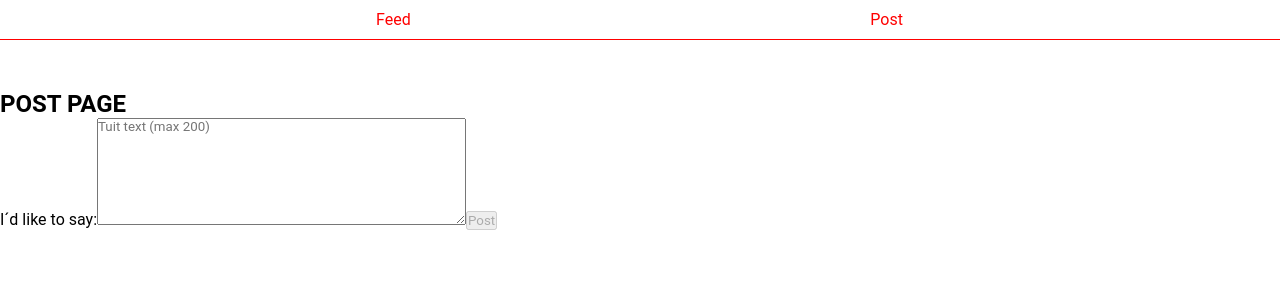
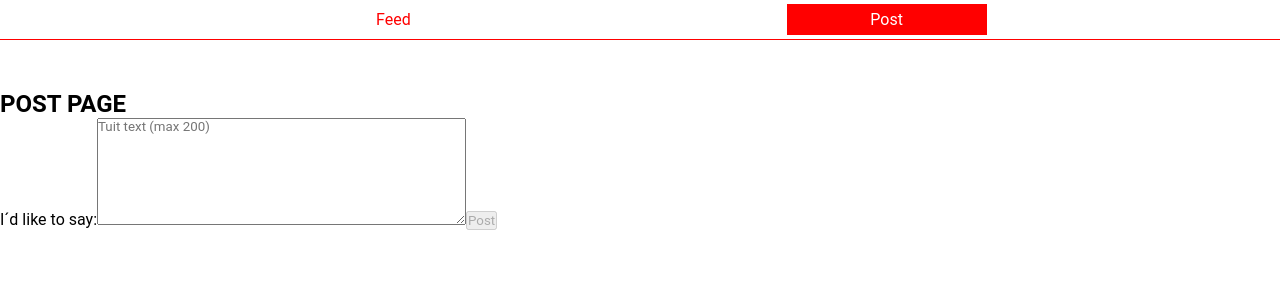
Before and after one commit to AlvaroCabero/w08-ch2-yeray-alvaro-next-tuitah, a Next.js app: page /post in a window 1280 px wide. Shown: the top 300 px of the page. Built offline with nearby package versions, Linux system fonts and the light colour scheme.

Commit message:
Add marked navigator

```diff
--- a/components/Header/Header.js
+++ b/components/Header/Header.js
@@ -1,13 +1,25 @@
 import Link from "next/link";
 import style from "./Header.module.css";
 
-const Header = () => (
+const Header = ({ isWhere }) => (
   <ul className={style.navbar}>
     <Link href="/" passHref>
-      <li className={style.navbar__element}>Feed</li>
+      <li
+        className={`${style.navbar__element} ${
+          isWhere ? `${style.active}` : ""
+        }`}
+      >
+        Feed
+      </li>
     </Link>
     <Link href="/post" passHref>
-      <li className={style.navbar__element}>Post</li>
+      <li
+        className={`${style.navbar__element} ${
+          isWhere ? "" : `${style.active}`
+        }`}
+      >
+        Post
+      </li>
     </Link>
   </ul>
 );
--- a/components/Header/Header.module.css
+++ b/components/Header/Header.module.css
@@ -22,3 +22,8 @@
   background-color: red;
   color: white;
 }
+
+.active {
+  background-color: red;
+  color: white;
+}
--- a/components/TuitForm/tuitForm.js
+++ b/components/TuitForm/tuitForm.js
@@ -12,6 +12,8 @@ const Form = () => {
   const [tuitData, setTuitData] = useState(initialValues);
 
   const [isDisabled, setIsDisabled] = useState(true);
+
+  console.log(router.pathname);
 
   const changeData = (event) => {
     setTuitData({
--- a/package.json
+++ b/package.json
@@ -12,10 +12,12 @@
   "dependencies": {
     "@fontsource/roboto": "^4.5.1",
     "axios": "^0.24.0",
+    "javascript-time-ago": "^2.3.10",
     "next": "latest",
     "prop-types": "^15.7.2",
     "react": "^17.0.2",
     "react-dom": "^17.0.2",
+    "react-time-ago": "^7.1.3",
     "uuid": "^8.3.2"
   },
   "devDependencies": {
--- a/pages/_app.js
+++ b/pages/_app.js
@@ -1,16 +1,19 @@
 import "../styles/global.css";
 import Head from "next/head";
+import { useRouter } from "next/router";
 import Header from "../components/Header/Header";
 import style from "../styles/App.module.css";
 
 export default function MyApp({ Component, pageProps }) {
+  const router = useRouter();
+
   return (
     <div className={style.app}>
       <Head>
         <title>A/Y Tuitah</title>
         <link rel="icon" href="/favicon.ico" />
       </Head>
-      <Header />
+      <Header isWhere={router.pathname === "/"} />
       <Component {...pageProps} />
     </div>
   );
```
Also changed, not shown: components/Tuit/Tuit.js (+6 -1 lines), 1 other file (tests, documents, lock files or other folders).
